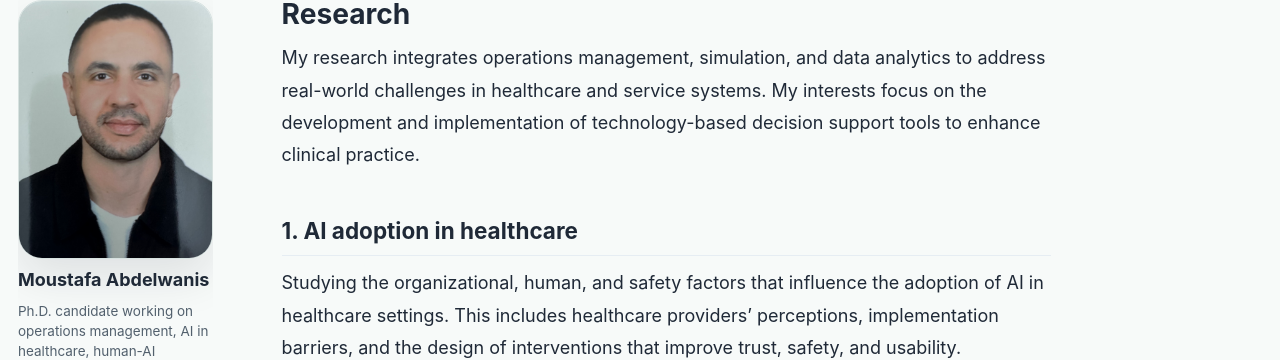
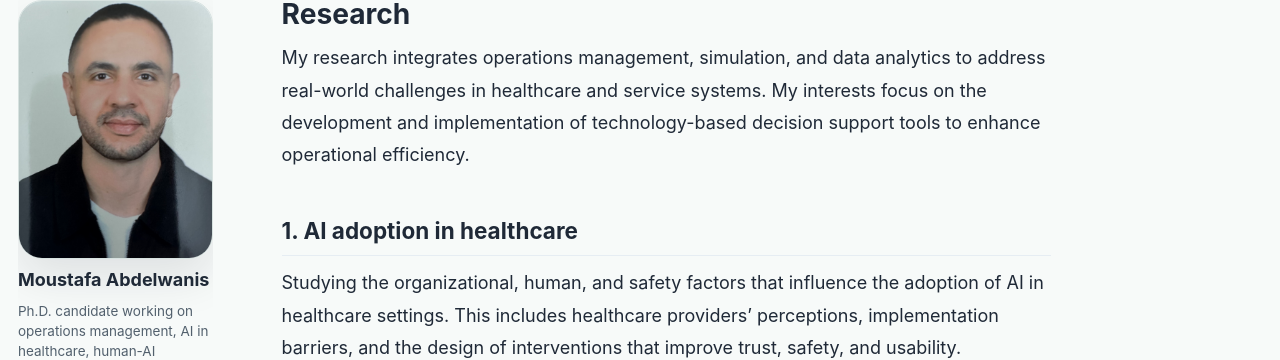
Before and after one commit to abdelwanismoustafa/abdelwanismoustafa.github.io, a Jekyll site: the page built from _pages/research.md, in a window 1280 px wide and 900 px high. Shown: the part 103-463 px from the top of the window. Built offline with Jekyll 4.4.1, drawn with Linux system fonts in a browser that asks for light colours; some web fonts are replaced; a script bundle is joined from its source files by our own code; library files that are not in the unit come from our copies.

Commit message:
Update research.md

```diff
--- a/_pages/research.md
+++ b/_pages/research.md
@@ -5,7 +5,7 @@ permalink: /research/
 author_profile: true
 ---
 
-My research integrates operations management, simulation, and data analytics to address real-world challenges in healthcare and service systems. My interests focus on the development and implementation of technology-based decision support tools to enhance clinical practice.
+My research integrates operations management, simulation, and data analytics to address real-world challenges in healthcare and service systems. My interests focus on the development and implementation of technology-based decision support tools to enhance operational efficiency.
 
 ## 1. AI adoption in healthcare
 
```
